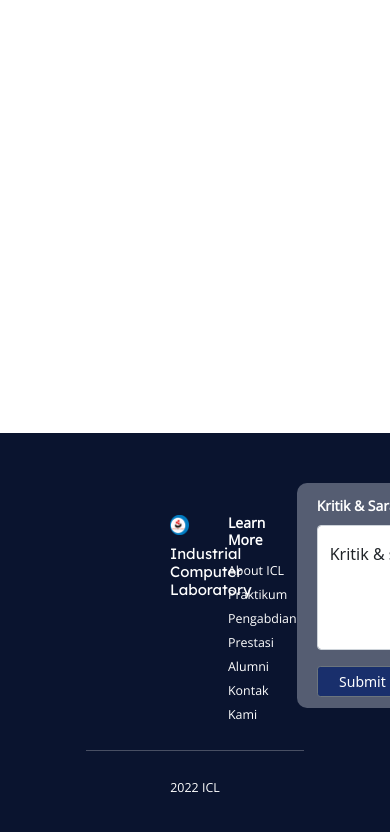
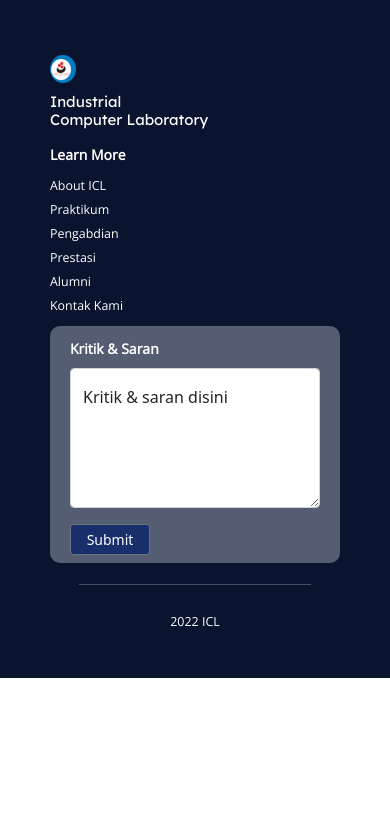
Before and after one commit to ICLBrawijaya/Static_HTML_Build, a plain HTML site: page Footer/index.html in a window 390 px wide. Drawn offline with nearby package versions, Linux system fonts and the light colour scheme.

Commit message:
benerin responsive

```diff
--- a/Footer/index.html
+++ b/Footer/index.html
@@ -1,5 +1,5 @@
 <!DOCTYPE html>
-<html lang="en">
+<html lang="en" dir="ltr">
   <head>
     <meta charset="UTF-8">
     <meta http-equiv="X-UA-Compatible" content="IE=edge">
@@ -12,17 +12,15 @@
     <title>Footer</title>
   </head>
   <body>
-    <footer class="footer">
-
-        <div class="con1">
-            <div class="footer-left">
+    <footer>
+      <div class="main-content">
+        <div class="left box">
             <a href="#">
             <img class="logo" src="./Asset/cropped-ICL-1.png" alt="">
             </a>
             <h3>Industrial <br> Computer Laboratory</h3>
         </div>
-
-            <div class="footer-center">
+        <div class="center box">
           <h5>Learn More</h5>
           <a href="#">About ICL</a><br>
           <a href="#">Praktikum</a><br>
@@ -31,14 +29,13 @@
           <a href="#">Alumni</a><br>
           <a href="#">Kontak Kami</a><br>
         </div>
-
-            <div class="footer-right">
+        <div class="right box">
           <div class="img-rounded">
             <form>
                 <div class="mb-3">
                   <h5>Kritik & Saran</h5>
                   <div class="form-floating">
-                                <textarea class="form-control" placeholder="Leave a comment here" id="floatingTextarea" style="height: 125px"></textarea>
+                    <textarea class="form-control" placeholder="Leave a comment here" id="floatingTextarea" style="height: 140px"></textarea>
                     <label for="floatingTextarea">Kritik & saran disini</label>
                   </div>
                 </div>
@@ -46,14 +43,13 @@
             </form>
           </div>
         </div>
-
       </div>
-
-        <div class="footer-bottom">
+      <div class="bottom">
+        <center>
           <hr>
           <h3>2022 ICL</h3>
+        </center>
       </div>
-
     </footer>
   </body>
 </html>
--- a/Footer/style.css
+++ b/Footer/style.css
@@ -1,74 +1,61 @@
 @import url('https://fonts.googleapis.com/css2?family=Lexend+Deca&family=Open+Sans&display=swap');
 
-*{
+* {
   margin: 0;
   padding: 0;
+  box-sizing: border-box;
 }
 
 footer {
   position: fixed;
-    bottom: 0;
+  bottom: 0px;
+  width: 100%;
+  background: #0A142F;
+  padding: 50px 50px 40px 50px
 }
 
-.footer {
-    background-color: #0A142F;
-    box-sizing: border-box;
-    width: 100%;
-    text-align: left;
-    padding: 50px 50px 40px 50px;
+.main-content {
+  display: flex;
 }
 
-.con1 {
-    display: flex;
-    margin-bottom: 25px;
+.main-content .box {
+  flex-basis: 50%;
 }
 
-@media (max-height:800px) {
-    footer {
-        position: static;
-    }
+.left {
+  margin-left: 113px;
+  margin-top: 35px;
 }
 
-.footer .footer-left {
-    width: 20%;
-    margin-left: 120px;
+.left img {
+  width: 30%;
 }
 
-.footer .footer-left .logo {
-    width: 32%;
-    vertical-align: middle;
-    margin-top: 32px;
-}
-
-.footer .footer-left h3{
+.left h3 {
   color: #fff;
-    margin: 0;
   font-family: 'Lexend Deca', sans-serif;
   font-size: 15px;
+  font-weight: 400;
   padding-top: 10px
 }
 
-.footer .footer-center {
-    width: 10%;
+.center {
+  width: fit-content;
+  margin-top: 35px;
 }
 
-.footer .footer-center h5 {
+.center h5 {
   color: #fff;
   font-family: 'Open Sans', sans-serif;
   font-size: 14px;
   font-weight: 700;
-    margin-top: 32px;
 }
 
-.footer .footer-center li{
+.center li{
   list-style: none;
 }
 
-.footer .footer-center {
-    width: 200px;
-}
-
-.footer .footer-center a{
+.center a{
   font-size: 12.45px;
   color: white;
   text-decoration: none;
@@ -76,22 +63,22 @@ footer {
   font-family: 'Open Sans', sans-serif;
 }
 
-.footer .footer-right {
-    width: 650px;
+.right{
+  margin-right: 140px;
 }
 
-.footer .footer-right .img-rounded{
-    width: 650px;
+.right .img-rounded{
+  width: 577px;
   border-radius: 10px;
   background: #555D72;
   padding-top: 15px;
   padding-left: 20px;
   padding-right: 20px;
   padding-bottom: 27px;
-    height: 225px;
+  height: 237px;
 }
 
-.footer .footer-right h5 {
+.right h5 {
   color: #fff;
   font-family: 'Open Sans', sans-serif;
   font-size: 14px;
@@ -104,7 +91,7 @@ footer {
   width: 15% !important;
 }
 
-.footer .footer-bottom h3{
+.bottom h3{
   font-size: 12.45px;
   color: white;
   font-family: 'Open Sans', sans-serif;
@@ -112,9 +99,37 @@ footer {
   margin-top: 30px;
 }
 
-.footer .footer-bottom hr{
+.bottom hr{
   height: 1.5px;
   color: #fff;
-    width: 75%;
-    margin: 0 auto;
+  width: 80%;
 }
+
+@media screen and (max-width: 975px) {
+  footer{
+    position: relative;
+    bottom: 0px;
+  }
+
+  .main-content{
+    flex-wrap: wrap;
+    flex-direction: column;
+  }
+
+  .main-content .box{
+    margin: 5px 0;
+  }
+
+  .left img {
+    width: 9%;
+  }
+
+  .right .img-rounded{
+    width: 100%;
+    margin-right: 0px;
+  }
+
+  .btn-secondary {
+    width: 80px !important;
+  }
+}
```
Also changed, not shown: Header/index.html (+2 -2 lines), Header/stylesheet.css (+7 -7 lines). Lines whose indentation alone changed are shown as unchanged.
